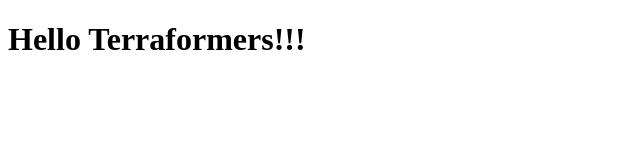
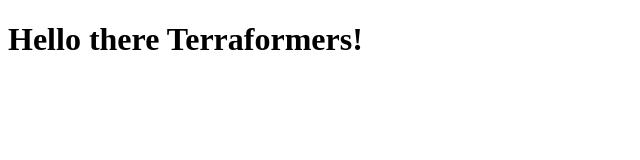
Before and after one commit to mexuscloud/terraform-beginner-bootcamp-2023, a plain HTML site: page public/index.html in a window 1280 px wide. Shown: the whole page, without its empty margins (0-640 px from the left). Drawn offline with Linux system fonts and the light colour scheme.

```diff
--- a/public/index.html
+++ b/public/index.html
@@ -4,6 +4,6 @@
     <title>Hello Terraformers</title>
 </head>
 <body>
-    <h1>Hello Terraformers!!!</h1>
+    <h1>Hello there Terraformers!</h1>
 </body>
 </html>
```
Also changed, not shown: 4 other files.
